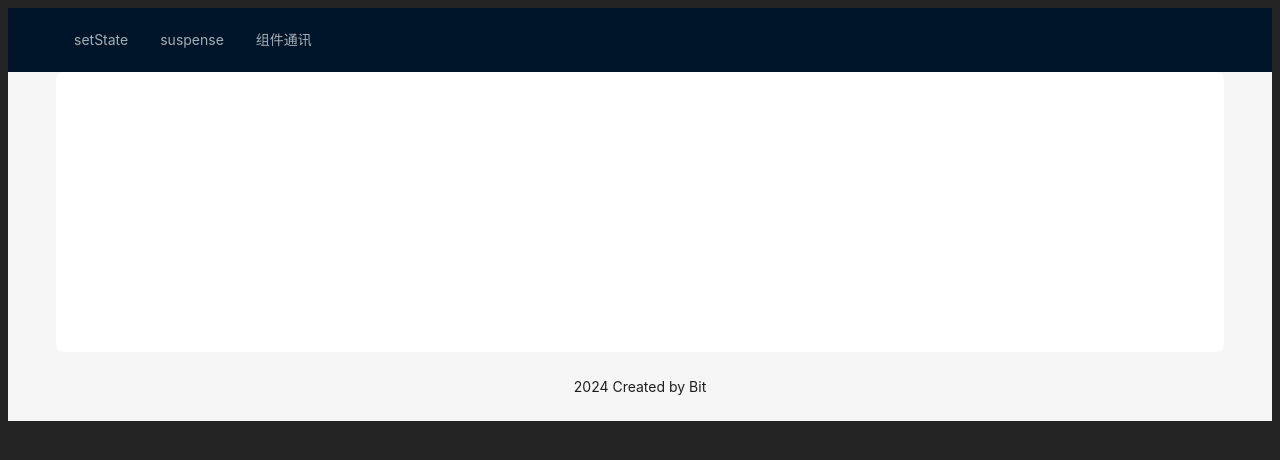
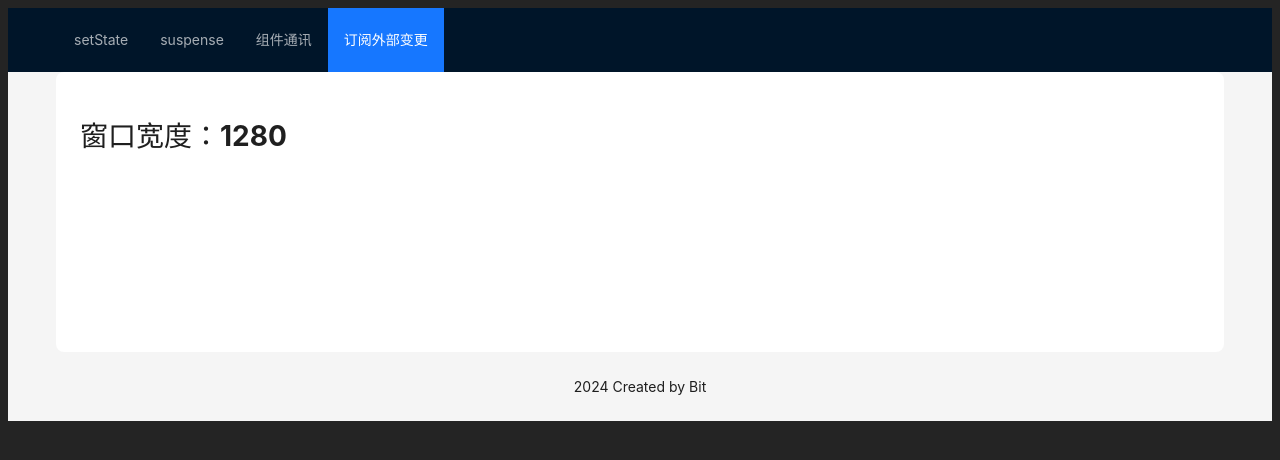
Before and after one commit to yangshijunx/react-point, a React (Vite) app: page /useSyncExternalStore in a window 1280 px wide. Shown: the top 460 px of the page. Built offline with nearby package versions, Linux system fonts and the light colour scheme.

Commit message:
feat: 获取外部

```diff
--- a/src/App.tsx
+++ b/src/App.tsx
@@ -10,6 +10,7 @@ import {
 import SetState from "@/pages/setStates/index";
 import SuspenseComponent from "@/pages/suspense";
 import ComponentsCommunication from "./pages/componentCommunication";
+import UseSyncExternalStore from "@/pages/useSyncExternalStore";
 
 const { Header, Content, Footer } = Layout;
 
@@ -33,6 +34,11 @@ const App: React.FC = () => {
       path: "/component-communication",
       name: "组件通讯",
       component: () => <ComponentsCommunication />,
+    },
+    {
+      path: "/useSyncExternalStore",
+      name: "订阅外部变更",
+      component: () => <UseSyncExternalStore />,
     },
   ];
 
--- /dev/null
+++ b/src/pages/useSyncExternalStore/index.tsx
@@ -0,0 +1,26 @@
+import { useSyncExternalStore } from "react";
+
+const subscribe = (callback: () => void) => {
+  //   console.log("让我看看这个callback", callback);
+  window.addEventListener("resize", callback);
+  return () => {
+    // react 会在组件卸载时调用
+    window.removeEventListener("resize", callback);
+  };
+};
+
+// 获取当前窗口宽度
+function getSnapshot(): number {
+  return window.innerWidth;
+}
+
+const UseSyncExternalStore = () => {
+  const width = useSyncExternalStore(subscribe, getSnapshot);
+  return (
+    <div>
+      <h1>窗口宽度：{width}</h1>
+    </div>
+  );
+};
+
+export default UseSyncExternalStore;
```
